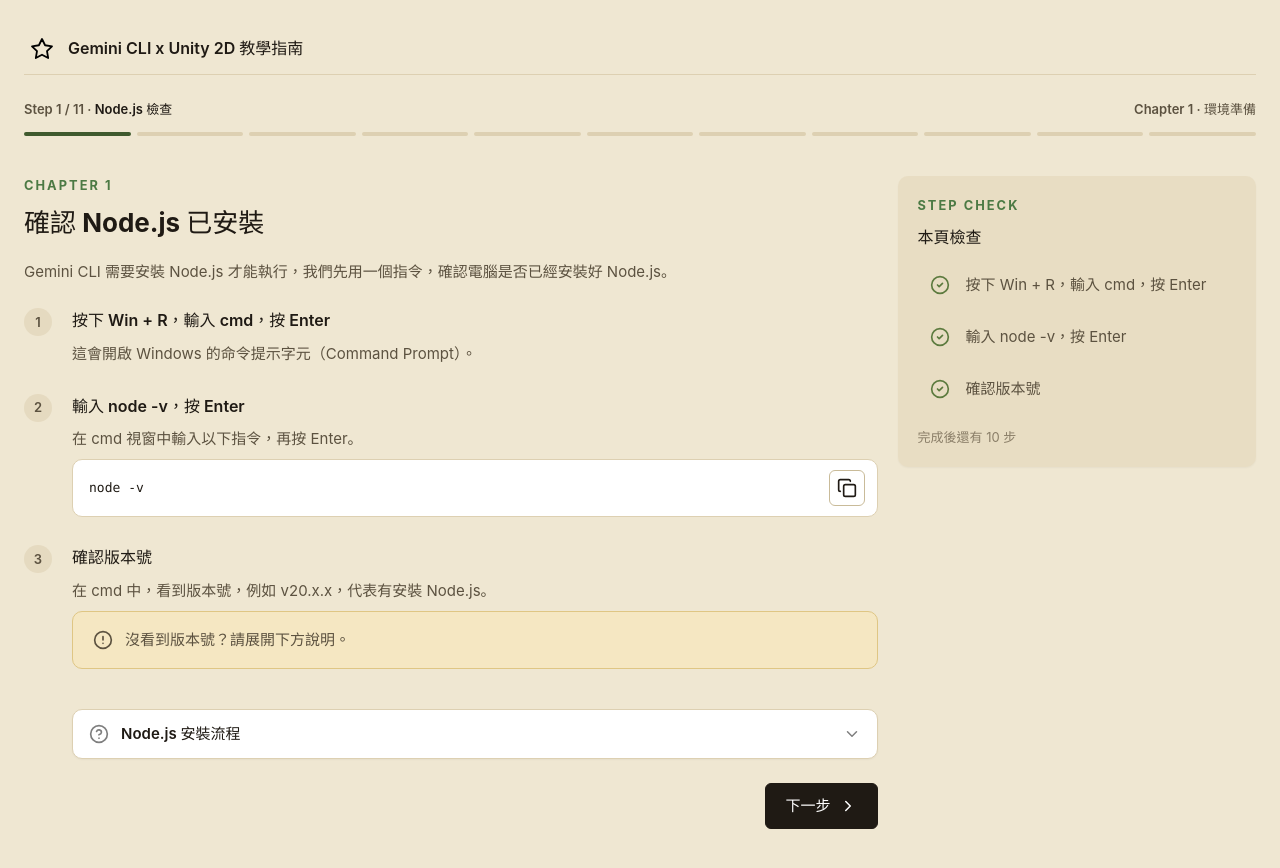
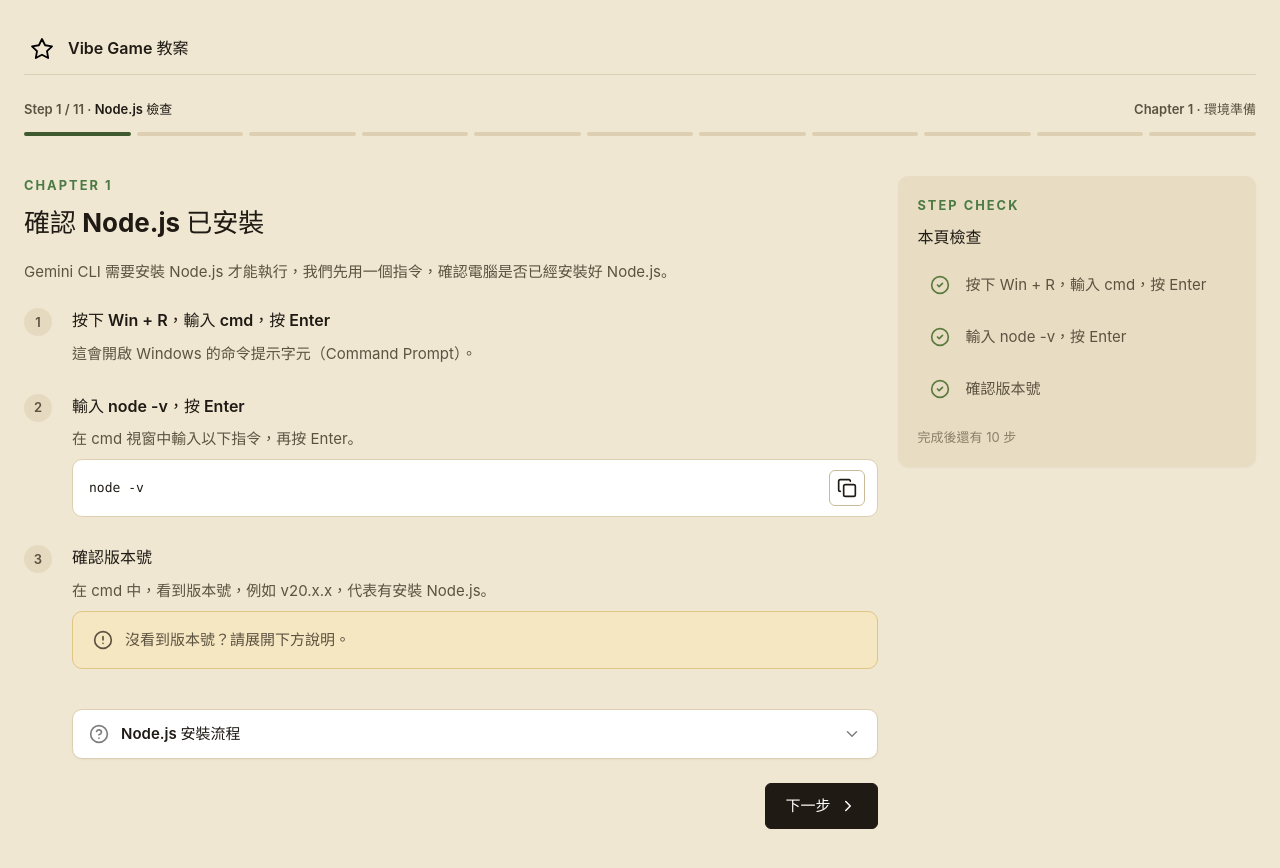
Before and after one commit to pablo0825/gemini-cli-unity-guide, a React (Vite) app: page / in a window 1280 px wide. Shown: the top 868 px of the page. Built offline with nearby package versions, Linux system fonts and the light colour scheme.

Commit message:
chore: update guide title to Vibe Game 教案

```diff
--- a/src/data/guide.ts
+++ b/src/data/guide.ts
@@ -53,7 +53,7 @@
 };
 
 export const guideMeta = {
-  title: "Gemini CLI x Unity 2D 教學指南",
+  title: "Vibe Game 教案",
   subtitle: "從安裝工具到做出最小可玩版 2D 射擊 demo",
   audience: "會基本電腦操作，但還沒碰過 AI 工具的學生",
   prerequisites: [
```
